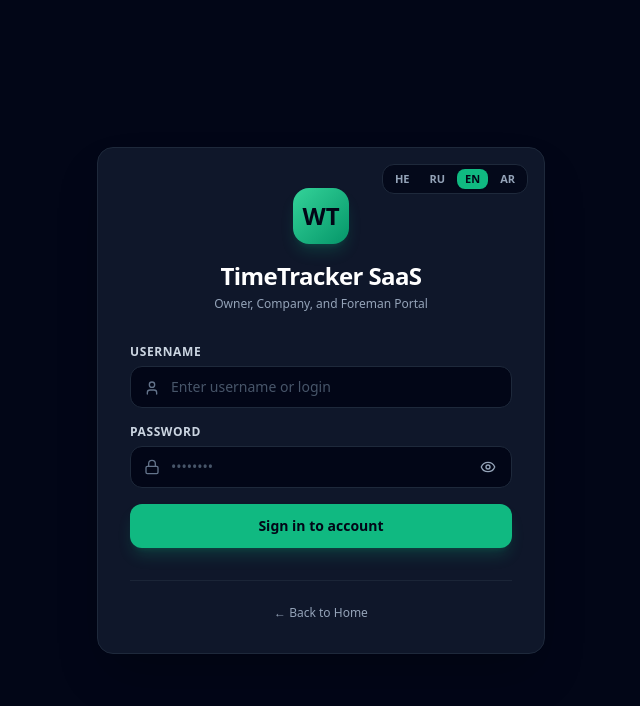
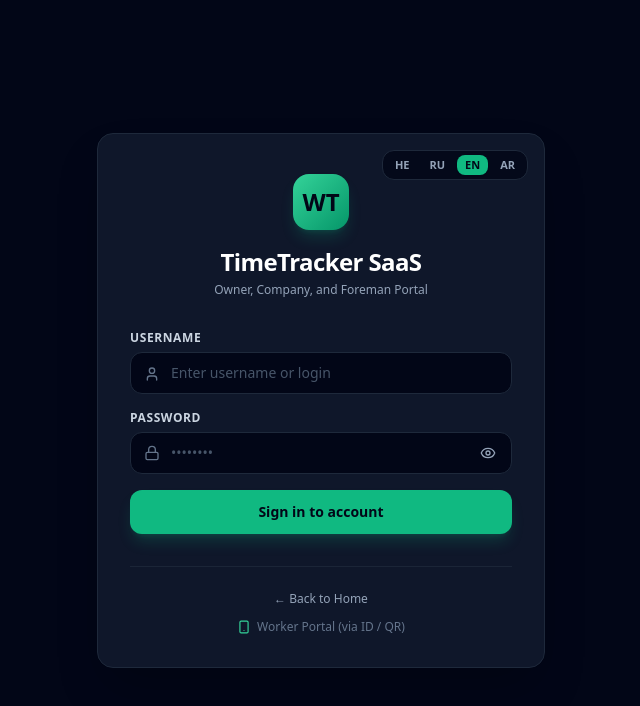
Before and after one commit to ils-web/worktime, a React (Vite) app in the folder apps/web/: page /login in a window 1280 px wide. Shown: the top 706 px of the page, without its empty margins (319-959 px from the left). Built offline with nearby package versions, Linux system fonts and the light colour scheme.

Commit message:
fix(nav): prevent PWA standalone trap, always show marketing home on desktop/root, add prominent login and home buttons

```diff
--- a/apps/web/src/App.tsx
+++ b/apps/web/src/App.tsx
@@ -5,7 +5,7 @@ import { LoginPage } from './routes/auth/LoginPage';
 import { OwnerDashboard } from './routes/owner/OwnerDashboard';
 import { ClientDashboard } from './routes/client/ClientDashboard';
 import { WorkerAppPage } from './routes/worker/WorkerAppPage';
-import { Smartphone, ArrowRight, QrCode } from 'lucide-react';
+import { Smartphone, ArrowRight, QrCode, Home, Lock } from 'lucide-react';
 
 function StandaloneWorkerEntry() {
   const [empIdInput, setEmpIdInput] = useState('');
@@ -32,7 +32,27 @@ function StandaloneWorkerEntry() {
 
   return (
     <div className="min-h-screen max-w-md mx-auto flex flex-col justify-between bg-slate-950 text-white p-6 antialiased select-none">
-      <div className="pt-8 flex flex-col items-center text-center">
+      {/* Top navigation bar */}
+      <div className="flex items-center justify-between w-full pt-2 pb-2">
+        <button
+          type="button"
+          onClick={() => navigate('/')}
+          className="text-xs text-slate-400 hover:text-white flex items-center gap-1.5 transition py-1.5 px-3 rounded-xl bg-slate-900 border border-slate-800"
+        >
+          <Home className="w-3.5 h-3.5 text-emerald-400" />
+          <span>На главную</span>
+        </button>
+        <button
+          type="button"
+          onClick={() => navigate('/login')}
+          className="text-xs text-emerald-400 hover:text-emerald-300 flex items-center gap-1.5 transition py-1.5 px-3 rounded-xl bg-emerald-500/10 border border-emerald-500/20 font-semibold"
+        >
+          <Lock className="w-3.5 h-3.5" />
+          <span>Вход руководителя</span>
+        </button>
+      </div>
+
+      <div className="pt-4 flex flex-col items-center text-center">
         <div className="w-16 h-16 rounded-2xl bg-emerald-500/20 border border-emerald-500/30 flex items-center justify-center text-emerald-400 mb-5 shadow-lg shadow-emerald-500/10">
           <Smartphone className="w-8 h-8" />
         </div>
@@ -84,13 +104,23 @@ function StandaloneWorkerEntry() {
         </div>
       </div>
 
-      <div className="pt-6 border-t border-slate-900 text-center">
-        <a
-          href="/login"
-          className="text-xs text-slate-500 hover:text-slate-300 transition"
+      <div className="pt-6 border-t border-slate-900 flex flex-col gap-3 text-center">
+        <button
+          type="button"
+          onClick={() => navigate('/login')}
+          className="w-full py-3 px-4 bg-slate-900 hover:bg-slate-800 active:scale-98 text-slate-200 hover:text-white rounded-xl text-xs font-bold border border-slate-800 flex items-center justify-center gap-2 transition shadow-sm"
         >
-          Вход для руководителя компании →
-        </a>
+          <Lock className="w-4 h-4 text-emerald-400" />
+          <span>Вход для руководителя компании / бригадира →</span>
+        </button>
+        <button
+          type="button"
+          onClick={() => navigate('/')}
+          className="text-xs text-slate-400 hover:text-emerald-400 transition py-1 flex items-center justify-center gap-1"
+        >
+          <Home className="w-3.5 h-3.5" />
+          <span>Вернуться на главную страницу сайта</span>
+        </button>
       </div>
     </div>
   );
@@ -103,20 +133,18 @@ function RootRedirect() {
       (window.navigator as any).standalone === true ||
       document.referrer.includes('android-app://'));
 
+  const isMobileScreen = typeof window !== 'undefined' && window.innerWidth < 768;
+
   const savedWorkerEmpId =
     typeof window !== 'undefined' ? localStorage.getItem('worktime_last_worker_empid') : null;
 
-  // 1. If running as installed standalone PWA and worker ID is known:
-  if (isStandalone && savedWorkerEmpId) {
+  // 1. If running as installed standalone PWA on mobile and worker ID is known:
+  if (isStandalone && isMobileScreen && savedWorkerEmpId) {
     return <Navigate to={`/w/${savedWorkerEmpId}`} replace />;
   }
 
-  // 2. If running as installed standalone PWA but no worker ID saved yet:
-  if (isStandalone && !savedWorkerEmpId) {
-    return <StandaloneWorkerEntry />;
-  }
-
-  // 3. Regular browser on desktop or phone:
+  // 2. In all other cases (including desktop PWA, or when clicking "Вернуться на главную"):
+  // Always render the marketing home page so the user is never trapped:
   return <MarketingPage />;
 }
 
@@ -125,6 +153,7 @@ export function App() {
     <BrowserRouter>
       <Routes>
         <Route path="/" element={<RootRedirect />} />
+        <Route path="/worker" element={<StandaloneWorkerEntry />} />
         <Route path="/login" element={<LoginPage />} />
         <Route path="/owner/*" element={<OwnerDashboard />} />
         <Route path="/app/*" element={<ClientDashboard />} />
--- a/apps/web/src/routes/auth/LoginPage.tsx
+++ b/apps/web/src/routes/auth/LoginPage.tsx
@@ -5,7 +5,7 @@ import { apiRequest } from '../../lib/api';
 import { useAuthStore } from '../../stores/authStore';
 import { changeLanguage } from '../../lib/i18n';
 import { PasswordInput } from '../../components/ui/PasswordInput';
-import { Lock, User, AlertCircle, Loader2 } from 'lucide-react';
+import { Lock, User, AlertCircle, Loader2, Smartphone } from 'lucide-react';
 
 type AppLang = 'ru' | 'he' | 'en' | 'ar';
 
@@ -181,10 +181,30 @@ export function LoginPage() {
           </button>
         </form>
 
-        <div className="mt-8 pt-6 border-t border-slate-800/80 text-center flex flex-col gap-2">
-          <a href="/" className="text-xs text-slate-400 hover:text-emerald-400 transition">
+        <div className="mt-8 pt-6 border-t border-slate-800/80 text-center flex flex-col gap-3">
+          <button
+            type="button"
+            onClick={() => navigate('/')}
+            className="text-xs text-slate-400 hover:text-emerald-400 transition"
+          >
             {labels.back}
-          </a>
+          </button>
+          <button
+            type="button"
+            onClick={() => navigate('/worker')}
+            className="text-xs text-slate-500 hover:text-slate-300 transition flex items-center justify-center gap-1.5"
+          >
+            <Smartphone className="w-3.5 h-3.5 text-emerald-400" />
+            <span>
+              {currentLang === 'he'
+                ? 'כניסת עובד (לפי ID / QR)'
+                : currentLang === 'en'
+                ? 'Worker Portal (via ID / QR)'
+                : currentLang === 'ar'
+                ? 'دخول الموظف (عبر ID / QR)'
+                : 'Вход для сотрудника (по ID / QR)'}
+            </span>
+          </button>
         </div>
       </div>
     </div>
--- a/apps/web/src/routes/marketing/MarketingPage.tsx
+++ b/apps/web/src/routes/marketing/MarketingPage.tsx
@@ -153,13 +153,21 @@ export function MarketingPage() {
           </nav>
 
           <div className="flex items-center gap-3">
-            {savedWorkerEmpId && (
+            {savedWorkerEmpId ? (
               <button
                 onClick={() => navigate(`/w/${savedWorkerEmpId}`)}
                 className="px-3.5 py-1.5 bg-emerald-500/20 text-emerald-300 border border-emerald-500/40 rounded-xl font-bold text-xs hover:bg-emerald-500/30 transition flex items-center gap-1.5"
               >
                 <Smartphone className="w-3.5 h-3.5" />
                 <span>Моя смена</span>
+              </button>
+            ) : (
+              <button
+                onClick={() => navigate('/worker')}
+                className="hidden sm:flex px-3 py-1.5 bg-slate-900 hover:bg-slate-800 text-slate-300 hover:text-white border border-slate-800 rounded-xl font-medium text-xs transition items-center gap-1.5"
+              >
+                <Smartphone className="w-3.5 h-3.5 text-emerald-400" />
+                <span>Сотрудник</span>
               </button>
             )}
             <button
```
